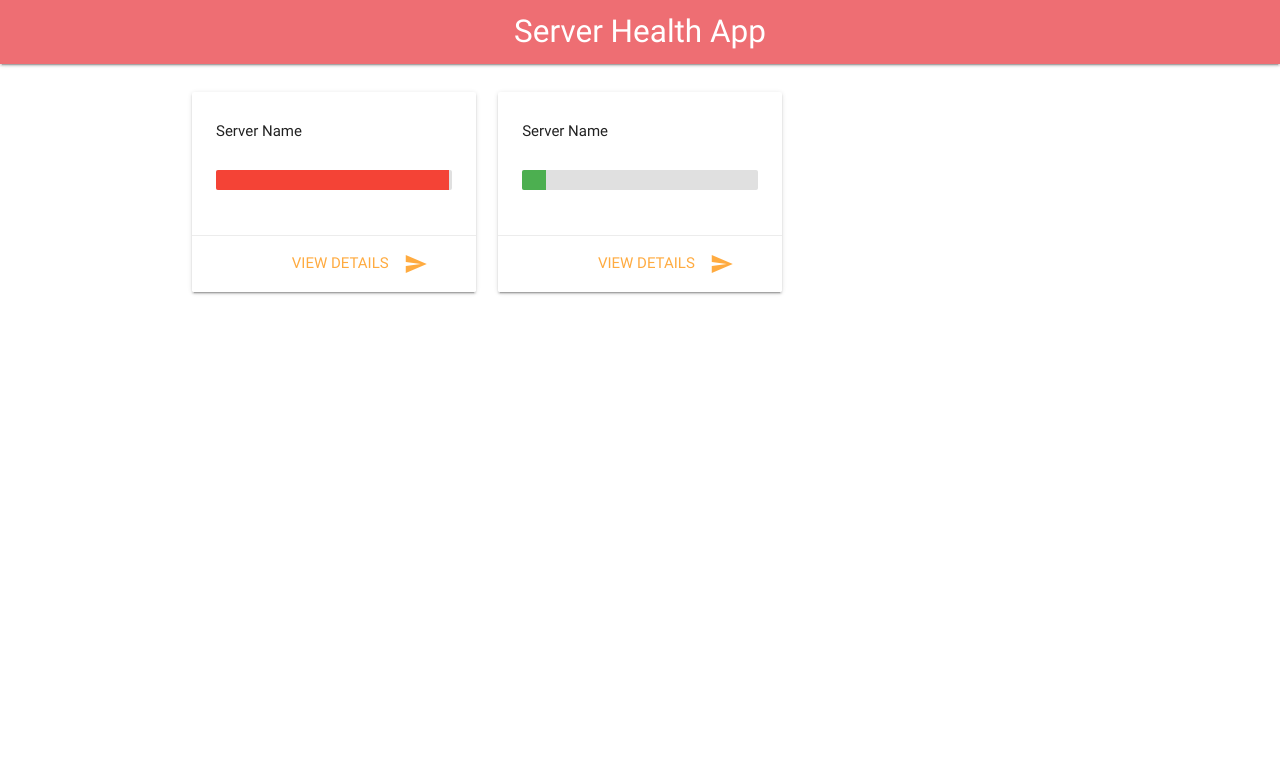
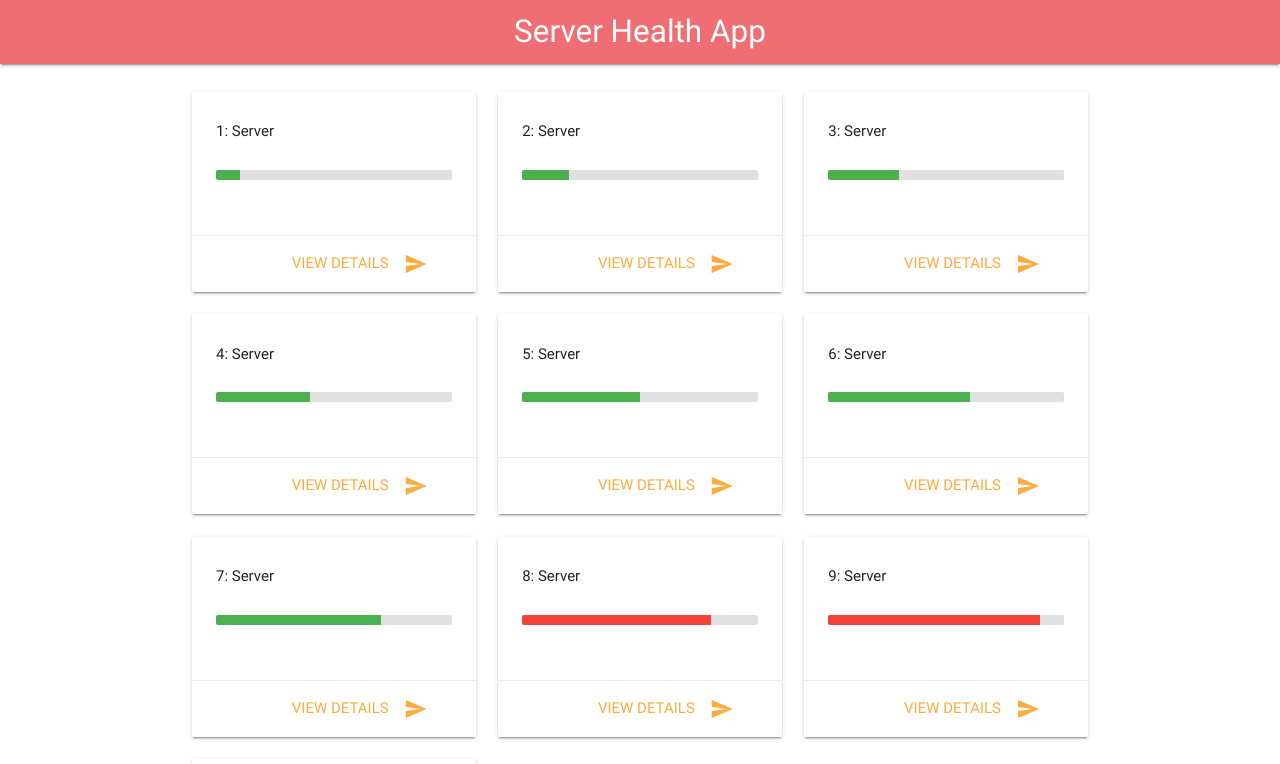
Before and after one commit to ersurajnegi/ServerHealthApp, an Angular app: page /servers in a window 1280 px wide. Shown: the top 764 px of the page. Built offline with nearby package versions, Linux system fonts and the light colour scheme.

Commit message:
Added Routing

```diff
--- a/src/app/app.component.html
+++ b/src/app/app.component.html
@@ -7,6 +7,6 @@
 </div>
 
 <div class="container">
-  <app-server-list></app-server-list>
+  <router-outlet></router-outlet>
 
 </div>
--- a/src/app/app.module.ts
+++ b/src/app/app.module.ts
@@ -4,7 +4,8 @@ import { FormsModule } from '@angular/forms';
 import { HttpModule } from '@angular/http';
 
 import { AppComponent } from './app.component';
-import {ServerModule} from './serverModule/server.module';
+import { routes } from './app.routing';
+import { ServerModule } from './serverModule/server.module';
 
 @NgModule({
   declarations: [
@@ -14,7 +15,8 @@ import {ServerModule} from './serverModule/server.module';
     BrowserModule,
     FormsModule,
     HttpModule,
-    ServerModule
+    ServerModule,
+    routes
   ],
   providers: [],
   bootstrap: [AppComponent]
--- /dev/null
+++ b/src/app/app.routing.ts
@@ -0,0 +1,10 @@
+import { RouterModule, Routes } from '@angular/router';
+import { ServerListComponent } from './serverModule/components/server-list/server-list.component';
+
+
+const appRoutes: Routes = [
+    { path: "", redirectTo: '/servers', pathMatch: 'full' },
+    { path: '**', redirectTo: '/servers', pathMatch: 'full' }
+];
+
+export const routes = RouterModule.forRoot(appRoutes);
--- a/src/app/serverModule/components/server-info/server-info.component.html
+++ b/src/app/serverModule/components/server-info/server-info.component.html
@@ -1,3 +1,6 @@
+<a class="waves-effect waves-light left" (click)="goToPreviousPage()">
+  <i class="material-icons right">skip_previous</i> Go Back
+</a>
 <p>
-  server-info works!
+  server details works!!
 </p>
--- a/src/app/serverModule/components/server-info/server-info.component.ts
+++ b/src/app/serverModule/components/server-info/server-info.component.ts
@@ -1,4 +1,5 @@
 import { Component, OnInit } from '@angular/core';
+import { Location } from '@angular/common';
 
 @Component({
   selector: 'app-server-info',
@@ -7,9 +8,12 @@ import { Component, OnInit } from '@angular/core';
 })
 export class ServerInfoComponent implements OnInit {
 
-  constructor() { }
+  constructor(private _location: Location) { }
 
   ngOnInit() {
   }
 
+  goToPreviousPage() {
+    this._location.back();
+  }
 }
--- a/src/app/serverModule/components/server-list/server-list.component.html
+++ b/src/app/serverModule/components/server-list/server-list.component.html
@@ -1,29 +1,19 @@
 <div class="row" style="margin-top:20px;">
-<div class="col s12 m4">
-  <div class="card small hoverable" style="height:200px;">
+    <div class="col s12 m4" *ngFor="let server of serverList;">
+        <div class="card small hoverable" style="height:200px;" [routerLink]="['/server',server.serverId]">
             <div class="card-content">
-  <h6 class="truncate">Server Name</h6>
-  <div class="progress grey blue-grey lighten-2" style="padding-top:20px;margin-top:30px;">
-<div class="determinate red " style="width: 99%"></div>
+                <h6 class="truncate">{{server.serverName}}</h6>
+                <div class="progress grey blue-grey lighten-2" style="padding-top:10px;margin-top:30px;">
+                    <div class="determinate red " [ngClass]="{red : server.filled >=80, green : server.filled < 80 }"
+                      [style.width.%]="server.filled">
+                    </div>
                 </div>
             </div>
             <div class="card-action">
-  <a class="waves-effect waves-light right"><i class="material-icons right">send</i>View Details</a>
-</div>
-</div>
-</div>
-
-
-<div class="col s12 m4">
-  <div class="card small hoverable" style="height:200px;">
-<div class="card-content">
-  <h6 class="truncate">Server Name</h6>
-  <div class="progress grey blue-grey lighten-2" style="padding-top:20px;margin-top:30px;">
-<div class="determinate green " style="width: 10%"></div>
-</div>
-</div>
-<div class="card-action">
-  <a class="waves-effect waves-light right"><i class="material-icons right">send</i>View Details</a>
+                <a class="waves-effect waves-light right" [routerLink]="['/server',server.serverId]">
+                  <i class="material-icons right">send</i>
+                  View Details
+                  </a>
             </div>
         </div>
     </div>
--- a/src/app/serverModule/components/server-list/server-list.component.ts
+++ b/src/app/serverModule/components/server-list/server-list.component.ts
@@ -6,10 +6,18 @@ import { Component, OnInit } from '@angular/core';
   styleUrls: ['./server-list.component.css']
 })
 export class ServerListComponent implements OnInit {
+  public serverList : any = new Array();
 
   constructor() { }
 
   ngOnInit() {
+    for(let i = 1; i< 11 ; i++){
+      this.serverList.push({
+        serverName : `${i}: Server`,
+        serverId: i,
+        filled : i * 10
+      });
+    }
   }
 
 }
--- a/src/app/serverModule/server.module.ts
+++ b/src/app/serverModule/server.module.ts
@@ -1,12 +1,14 @@
 import { NgModule } from '@angular/core';
 import { CommonModule } from '@angular/common';
+
 import { ServerListComponent } from './components/server-list/server-list.component';
 import { ServerInfoComponent } from './components/server-info/server-info.component';
+import { routes } from './serverModule.routing';
 
 @NgModule({
 
     declarations: [ServerListComponent, ServerInfoComponent],
-    imports: [CommonModule],
+    imports: [CommonModule, routes],
     exports: [ServerListComponent, ServerInfoComponent],
     providers: []
 })
--- /dev/null
+++ b/src/app/serverModule/serverModule.routing.ts
@@ -0,0 +1,11 @@
+import { RouterModule, Routes } from '@angular/router';
+import { ServerListComponent } from '../serverModule/components/server-list/server-list.component';
+import { ServerInfoComponent } from '../serverModule/components/server-info/server-info.component';
+
+const serverRoutes: Routes = [
+    { path: 'servers', component: ServerListComponent },
+    { path: 'server/:id', component: ServerInfoComponent }
+
+];
+
+export const routes = RouterModule.forChild(serverRoutes);
```
Also changed, not shown: .angular-cli.json. Lines whose indentation alone changed are shown as unchanged.
